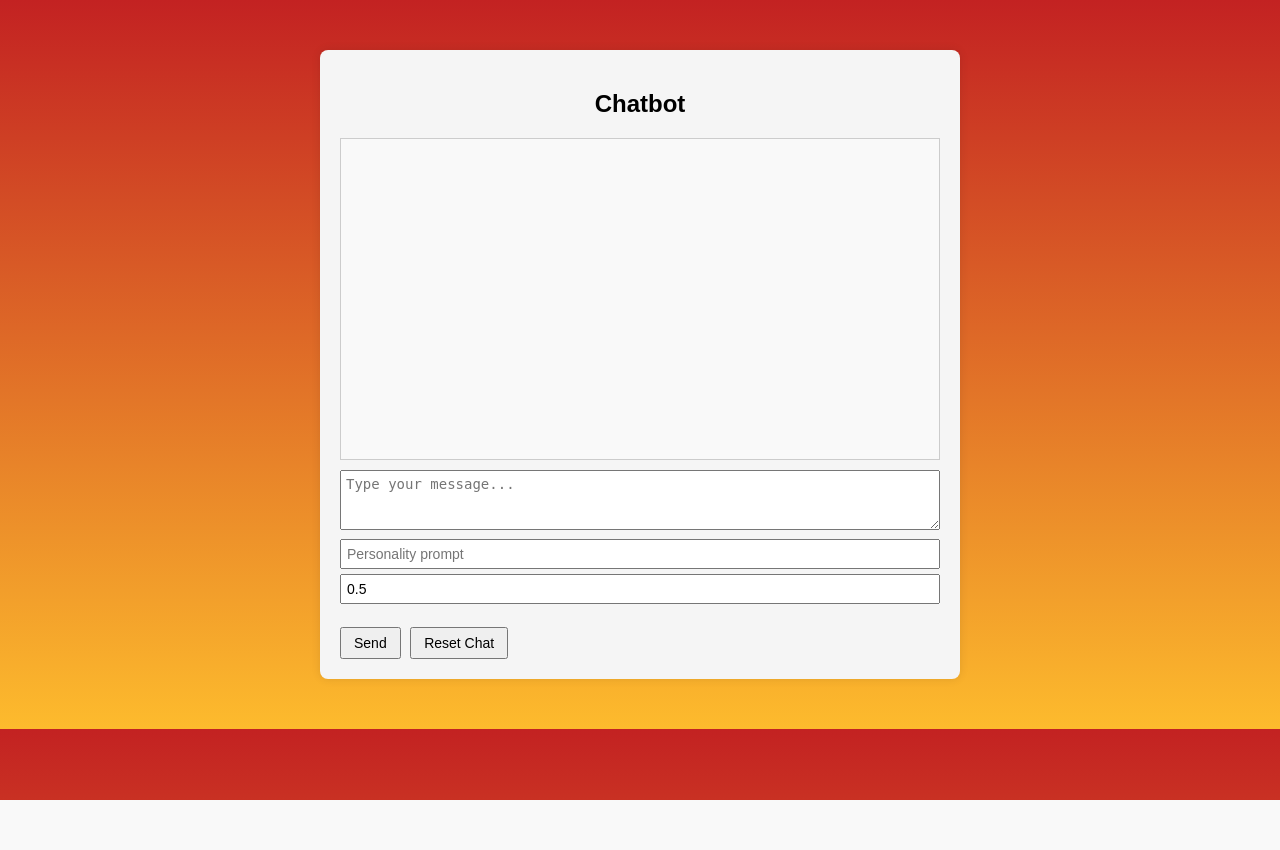
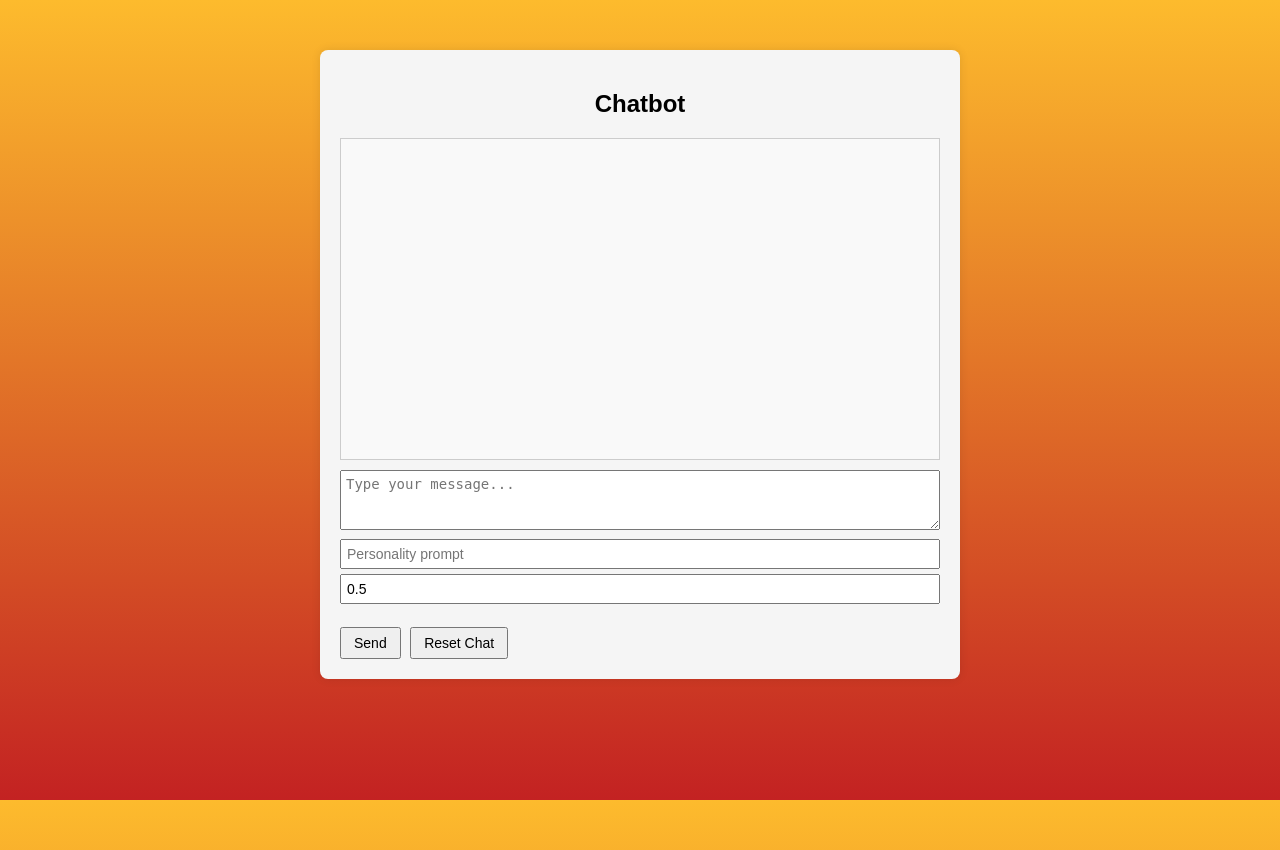
Before and after one commit to QWERTY06224/chatbot_project, a Flask app: page / in a window 1280 px wide. Before the commit the page ends 800 px from the top, so only its background shows below. Run offline with Flask 3, Linux system fonts and the light colour scheme.

Commit message:
Update styles.css

```diff
--- a/chatbot-app/static/styles.css
+++ b/chatbot-app/static/styles.css
@@ -1,11 +1,15 @@
 /* Page background and general text styling */
-body {
-
-  background: linear-gradient(to bottom, #c32222 0%, #fdbb2d 100%);
-  font-family: Arial, sans-serif;
+html, body {
+  height: 100%;
   margin: 0;
   padding: 0;
 }
+
+body {
+  background: linear-gradient(to bottom, #fdbb2d 0%, #c32222 100%);
+  font-family: Arial, sans-serif;
+}
+
 
 /* Container holding the chat */
 #chat-container {
```
